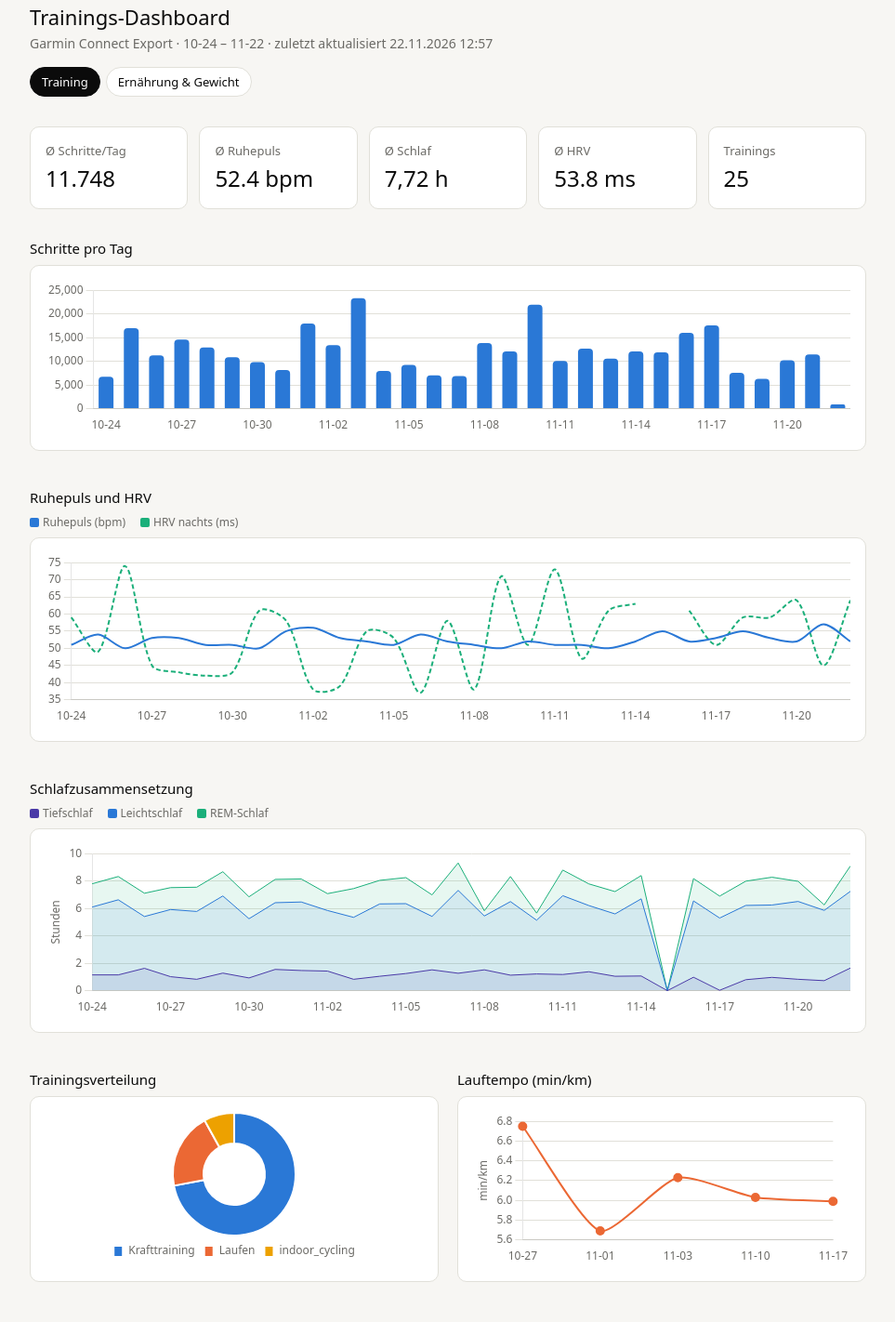
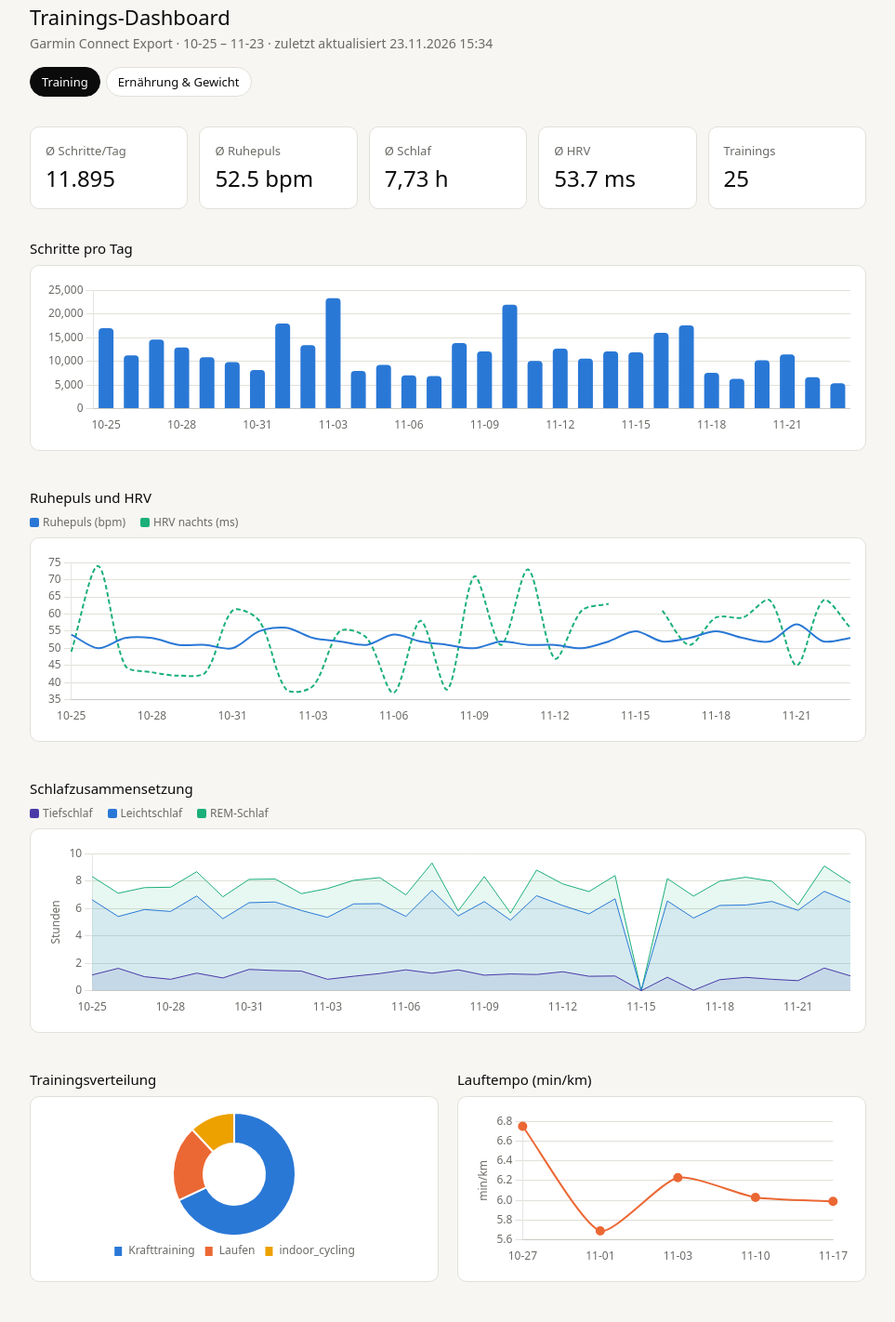
Before and after one commit to Muckdes/Garmin, a plain HTML site: page docs/index.html in a window 1280 px wide. Shown: the part 29-1451 px from the top of the page at 93% size, without its empty margins (158-1121 px from the left). Drawn offline with nearby package versions, Linux system fonts and the light colour scheme.

Commit message:
Dashboard automatisch aktualisiert

```diff
--- a/data/garmin_kalorien.csv
+++ b/data/garmin_kalorien.csv
@@ -32,3 +32,4 @@ datum,gesamt_kcal,aktiv_kcal,grundumsatz_kcal
 2026-11-19,2413,399,2014
 2026-11-20,2663,649,2014
 2026-11-21,2731,717,2014
+2026-11-22,3064,1050,2014
--- a/docs/index.html
+++ b/docs/index.html
@@ -42,14 +42,14 @@
 <body>
 <div class="wrap">
   <h1>Trainings-Dashboard</h1>
-  <p class="sub">Garmin Connect Export &middot; 10-24 – 11-22 &middot; zuletzt aktualisiert 22.11.2026 12:57</p>
+  <p class="sub">Garmin Connect Export &middot; 10-25 – 11-23 &middot; zuletzt aktualisiert 23.11.2026 15:34</p>
   <nav class="nav"><a class="active" href="index.html">Training</a><a href="ernaehrung.html">Ernährung &amp; Gewicht</a></nav>
 
   <div class="kpis">
-    <div class="kpi"><p>Ø Schritte/Tag</p><p>11.748</p></div>
-    <div class="kpi"><p>Ø Ruhepuls</p><p>52.4 bpm</p></div>
-    <div class="kpi"><p>Ø Schlaf</p><p>7,72 h</p></div>
-    <div class="kpi"><p>Ø HRV</p><p>53.8 ms</p></div>
+    <div class="kpi"><p>Ø Schritte/Tag</p><p>11.895</p></div>
+    <div class="kpi"><p>Ø Ruhepuls</p><p>52.5 bpm</p></div>
+    <div class="kpi"><p>Ø Schlaf</p><p>7,73 h</p></div>
+    <div class="kpi"><p>Ø HRV</p><p>53.7 ms</p></div>
     <div class="kpi"><p>Trainings</p><p>25</p></div>
   </div>
 
@@ -87,15 +87,15 @@
 
 <script src="https://cdn.jsdelivr.net/npm/chart.js@4.4.1/dist/chart.umd.min.js"></script>
 <script>
-const dates = ["10-24", "10-25", "10-26", "10-27", "10-28", "10-29", "10-30", "10-31", "11-01", "11-02", "11-03", "11-04", "11-05", "11-06", "11-07", "11-08", "11-09", "11-10", "11-11", "11-12", "11-13", "11-14", "11-15", "11-16", "11-17", "11-18", "11-19", "11-20", "11-21", "11-22"];
-const steps = [6724, 16975, 11255, 14607, 12942, 10868, 9827, 8167, 17960, 13416, 23319, 7975, 9228, 7037, 6901, 13876, 12091, 21946, 10070, 12680, 10585, 12064, 11902, 16009, 17603, 7579, 6305, 10220, 11435, 880];
-const rhr = [51, 54, 50, 53, 53, 51, 51, 50, 55, 56, 53, 52, 51, 54, 52, 51, 50, 52, 51, 51, 50, 52, 55, 52, 53, 55, 53, 52, 57, 52];
-const hrv = [59.0, 49.0, 74.0, 45.0, 43.0, 42.0, 43.0, 61.0, 58.0, 38.0, 39.0, 55.0, 53.0, 37.0, 58.0, 38.0, 71.0, 51.0, 73.0, 47.0, 61.0, 63.0, null, 61.0, 51.0, 59.0, 59.0, 64.0, 45.0, 64.0];
-const deep = [1.15, 1.15, 1.63, 1.02, 0.83, 1.28, 0.93, 1.55, 1.47, 1.43, 0.83, 1.05, 1.25, 1.52, 1.27, 1.52, 1.13, 1.22, 1.18, 1.38, 1.05, 1.07, 0.0, 0.98, 0.03, 0.8, 0.97, 0.83, 0.73, 1.65];
-const light = [4.95, 5.48, 3.78, 4.9, 4.95, 5.63, 4.32, 4.87, 5.0, 4.42, 4.52, 5.28, 5.1, 3.9, 6.05, 3.93, 5.37, 3.92, 5.75, 4.83, 4.55, 5.63, 0.0, 5.57, 5.27, 5.42, 5.28, 5.68, 5.13, 5.6];
-const rem = [1.7, 1.7, 1.7, 1.6, 1.77, 1.77, 1.6, 1.7, 1.68, 1.23, 2.1, 1.72, 1.9, 1.57, 2.0, 0.38, 1.83, 0.52, 1.87, 1.58, 1.63, 1.7, 0.0, 1.63, 1.6, 1.77, 2.03, 1.47, 0.4, 1.85];
+const dates = ["10-25", "10-26", "10-27", "10-28", "10-29", "10-30", "10-31", "11-01", "11-02", "11-03", "11-04", "11-05", "11-06", "11-07", "11-08", "11-09", "11-10", "11-11", "11-12", "11-13", "11-14", "11-15", "11-16", "11-17", "11-18", "11-19", "11-20", "11-21", "11-22", "11-23"];
+const steps = [16975, 11255, 14607, 12942, 10868, 9827, 8167, 17960, 13416, 23319, 7975, 9228, 7037, 6901, 13876, 12091, 21946, 10070, 12680, 10585, 12064, 11902, 16009, 17603, 7579, 6305, 10220, 11435, 6624, 5374];
+const rhr = [54, 50, 53, 53, 51, 51, 50, 55, 56, 53, 52, 51, 54, 52, 51, 50, 52, 51, 51, 50, 52, 55, 52, 53, 55, 53, 52, 57, 52, 53];
+const hrv = [49.0, 74.0, 45.0, 43.0, 42.0, 43.0, 61.0, 58.0, 38.0, 39.0, 55.0, 53.0, 37.0, 58.0, 38.0, 71.0, 51.0, 73.0, 47.0, 61.0, 63.0, null, 61.0, 51.0, 59.0, 59.0, 64.0, 45.0, 64.0, 56.0];
+const deep = [1.15, 1.63, 1.02, 0.83, 1.28, 0.93, 1.55, 1.47, 1.43, 0.83, 1.05, 1.25, 1.52, 1.27, 1.52, 1.13, 1.22, 1.18, 1.38, 1.05, 1.07, 0.0, 0.98, 0.03, 0.8, 0.97, 0.83, 0.73, 1.65, 1.08];
+const light = [5.48, 3.78, 4.9, 4.95, 5.63, 4.32, 4.87, 5.0, 4.42, 4.52, 5.28, 5.1, 3.9, 6.05, 3.93, 5.37, 3.92, 5.75, 4.83, 4.55, 5.63, 0.0, 5.57, 5.27, 5.42, 5.28, 5.68, 5.13, 5.6, 5.37];
+const rem = [1.7, 1.7, 1.6, 1.77, 1.77, 1.6, 1.7, 1.68, 1.23, 2.1, 1.72, 1.9, 1.57, 2.0, 0.38, 1.83, 0.52, 1.87, 1.58, 1.63, 1.7, 0.0, 1.63, 1.6, 1.77, 2.03, 1.47, 0.4, 1.85, 1.4];
 const typeLabels = ["Krafttraining", "Laufen", "indoor_cycling"];
-const typeCounts = [18, 5, 2];
+const typeCounts = [17, 5, 3];
 const typeColors = ["#2a78d6", "#eb6834", "#eda100"];
 const runDates = ["10-27", "11-01", "11-03", "11-10", "11-17"];
 const pace = [6.75, 5.69, 6.23, 6.03, 5.99];
```
